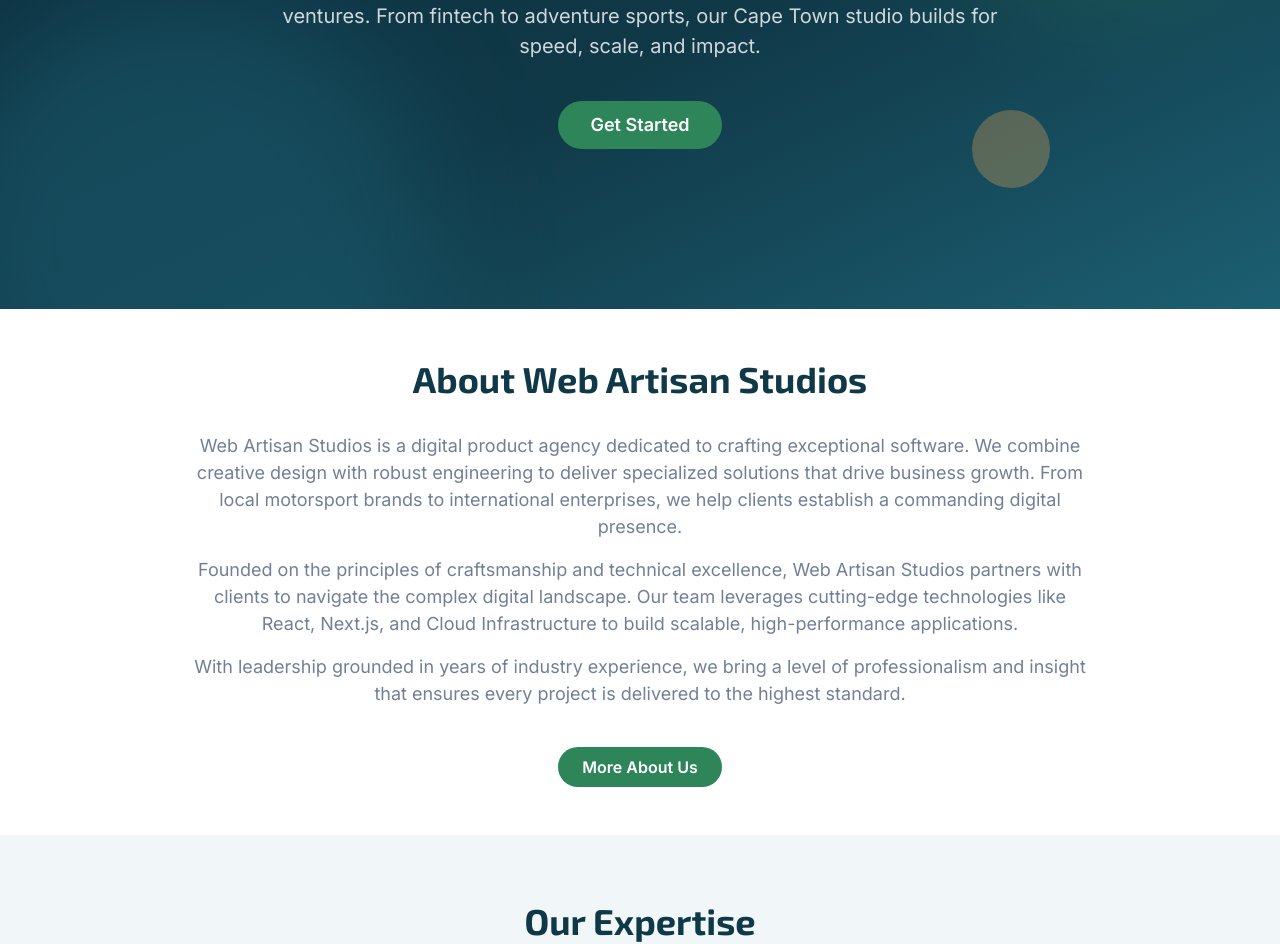
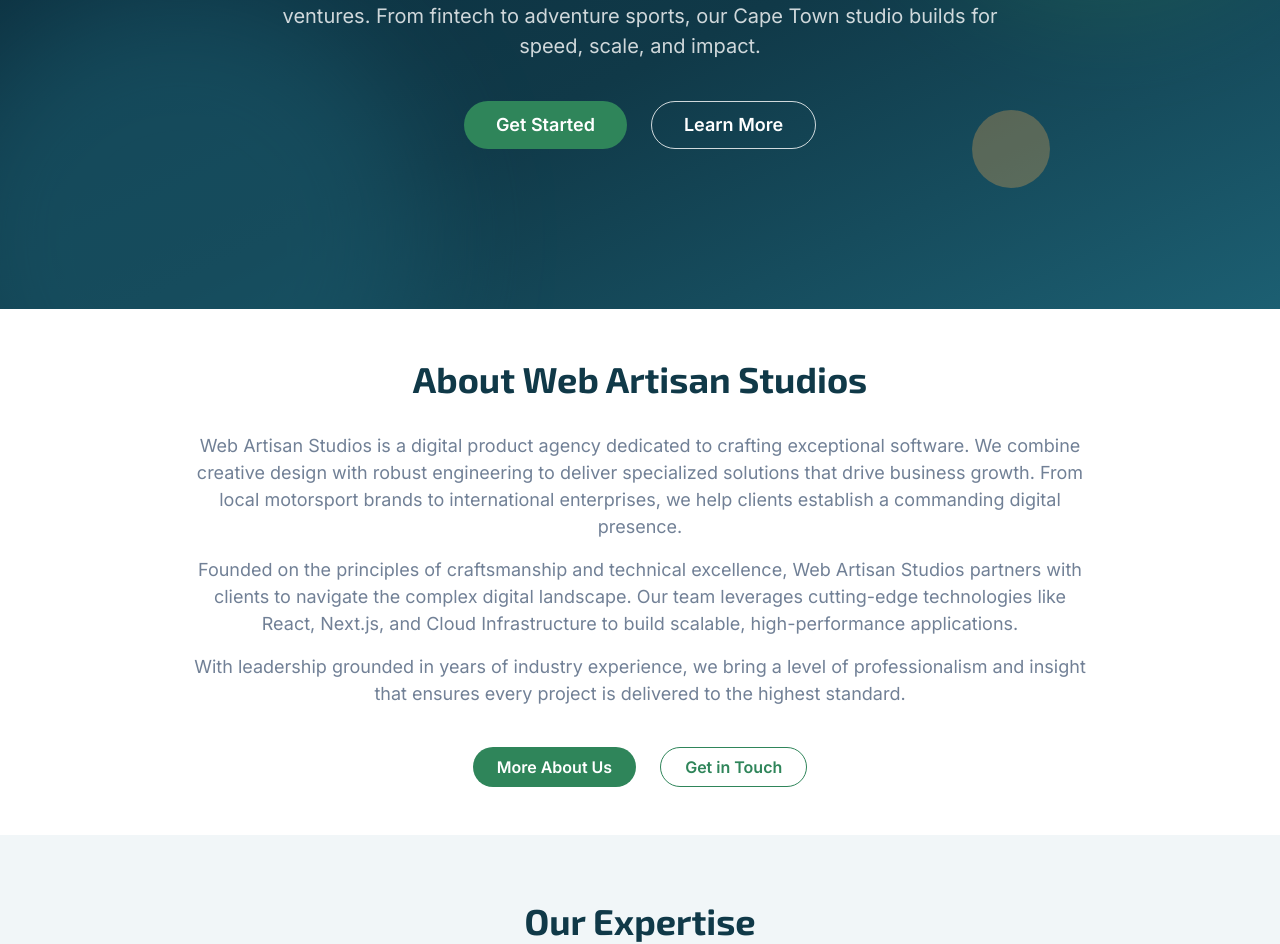
Before and after one commit to wernerbrynard/web-artisan, a Next.js app: page / in a window 1280 px wide. Shown: the part 360-1304 px from the top of the page. Built offline with nearby package versions, Linux system fonts and the light colour scheme; no server answers.

Commit message:
feat: implement ScrollToButton component and replace ScrollToContactButton; enhance About and Hero sections with new buttons and content

```diff
--- a/src/app/globals.scss
+++ b/src/app/globals.scss
@@ -11,7 +11,7 @@
   --text-light-color: #718096; /* Muted Blue-Grey for secondary text */
   --highlight-color: #F6AD55; /* Warm muted orange for highlights */
   --button-color: #2F855A; /* Button background color */
-  --button-hover-color: #2C7A7B; /* Button hover color */
+  --button-hover-color: #276749; /* Darker green for button hover */
   --section-tint: #F1F6F8; /* Soft cool grey for alternating sections */
 }
 
@@ -42,4 +42,29 @@ a:hover {
   color: var(--highlight-color);
 }
 
+/* Show the hand cursor on all clickable elements */
+button,
+a,
+[role="button"],
+[role="link"],
+[role="tab"],
+[role="menuitem"],
+label[for],
+summary,
+input[type="button"],
+input[type="submit"],
+input[type="reset"],
+input[type="checkbox"],
+input[type="radio"],
+select {
+  cursor: pointer;
+}
+
+button:disabled,
+button[disabled],
+input:disabled,
+[aria-disabled="true"] {
+  cursor: not-allowed;
+}
+
 /* Add more styles as needed */
--- a/src/components/AboutUs.js
+++ b/src/components/AboutUs.js
@@ -9,10 +9,11 @@ import {
   useBreakpointValue,
 } from '@chakra-ui/react';
 import Link from 'next/link';
+import ScrollToButton from './ScrollToButton';
 
 export default function AboutUs() {
   return (
-    <Container maxW={'5xl'} py={12}>
+    <Container id={'about'} maxW={'5xl'} py={12} scrollMarginTop={20}>
         <Stack spacing={4} textAlign="center" alignItems="center">
           <Heading
             color={'var(--main-color)'}
@@ -30,7 +31,7 @@ export default function AboutUs() {
           <Text color={'var(--text-light-color)'} fontSize={'lg'} mb={6} maxW="4xl">
             With leadership grounded in years of industry experience, we bring a level of professionalism and insight that ensures every project is delivered to the highest standard.
           </Text>
-          <Stack spacing={6} align={'center'}>
+          <Stack direction={{ base: 'column', sm: 'row' }} spacing={6} align={'center'}>
             <Button
                 as={Link}
                 href="/about"
@@ -40,10 +41,25 @@ export default function AboutUs() {
                 px={6}
                 _hover={{
                   bg: 'var(--button-hover-color)',
+                  color: 'white',
                 }}
               >
                 More About Us
               </Button>
+            <ScrollToButton
+                targetId={'contact-form'}
+                variant={'outline'}
+                color={'var(--accent-color)'}
+                borderColor={'var(--accent-color)'}
+                rounded={'full'}
+                px={6}
+                _hover={{
+                  bg: 'var(--accent-color)',
+                  color: 'white',
+                }}
+              >
+                Get in Touch
+              </ScrollToButton>
           </Stack>
         </Stack>
     </Container>
--- a/src/components/Hero.js
+++ b/src/components/Hero.js
@@ -8,7 +8,7 @@ import {
   Stack,
 } from '@chakra-ui/react'
 import GradientBanner from './GradientBanner';
-import ScrollToContactButton from './ScrollToContactButton';
+import ScrollToButton from './ScrollToButton';
 
 export default function CallToActionWithAnnotation() {
   return (
@@ -36,12 +36,40 @@ export default function CallToActionWithAnnotation() {
           We engineer bespoke digital platforms for specialized industries and ambitious ventures. From fintech to adventure sports, our Cape Town studio builds for speed, scale, and impact.
         </Text>
         <Stack
-          direction={'column'}
+          direction={{ base: 'column', sm: 'row' }}
           spacing={6}
           align={'center'}
+          justify={'center'}
           position={'relative'}
         >
-          <ScrollToContactButton />
+          <ScrollToButton
+            targetId={'contact-form'}
+            bg={'var(--accent-color)'}
+            color={'white'}
+            rounded={'full'}
+            size={'lg'}
+            px={8}
+            _hover={{
+              bg: 'var(--button-hover-color)',
+              color: 'white',
+            }}
+          >
+            Get Started
+          </ScrollToButton>
+          <ScrollToButton
+            targetId={'about'}
+            variant={'outline'}
+            color={'white'}
+            borderColor={'whiteAlpha.800'}
+            rounded={'full'}
+            size={'lg'}
+            px={8}
+            _hover={{
+              bg: 'whiteAlpha.200',
+            }}
+          >
+            Learn More
+          </ScrollToButton>
         </Stack>
       </Stack>
     </GradientBanner>
--- /dev/null
+++ b/src/components/ScrollToButton.js
@@ -0,0 +1,19 @@
+// src/components/ScrollToButton.js
+'use client';
+
+import { Button } from '@chakra-ui/react';
+
+export default function ScrollToButton({ targetId, children, ...props }) {
+  const handleScroll = () => {
+    const target = document.getElementById(targetId);
+    if (target) {
+      target.scrollIntoView({ behavior: 'smooth' });
+    }
+  };
+
+  return (
+    <Button onClick={handleScroll} {...props}>
+      {children}
+    </Button>
+  );
+}
--- a/src/components/ScrollToContactButton.js
+++ /dev/null
@@ -1,27 +0,0 @@
-// src/components/ScrollToContactButton.js
-import { Button } from '@chakra-ui/react';
-
-export default function ScrollToContactButton() {
-  const handleScroll = () => {
-    const contactForm = document.getElementById('contact-form');
-    if (contactForm) {
-      contactForm.scrollIntoView({ behavior: 'smooth' });
-    }
-  };
-
-  return (
-    <Button
-      colorScheme={'accent-color'}
-      bg={'var(--accent-color)'}
-      rounded={'full'}
-      size={'lg'}
-      px={8}
-      _hover={{
-        bg: 'var(--button-hover-color)',
-      }}
-      onClick={handleScroll}
-    >
-      Get Started
-    </Button>
-  );
-}
```
Also changed, not shown: src/app/about/page.js (+19 -0 lines).
